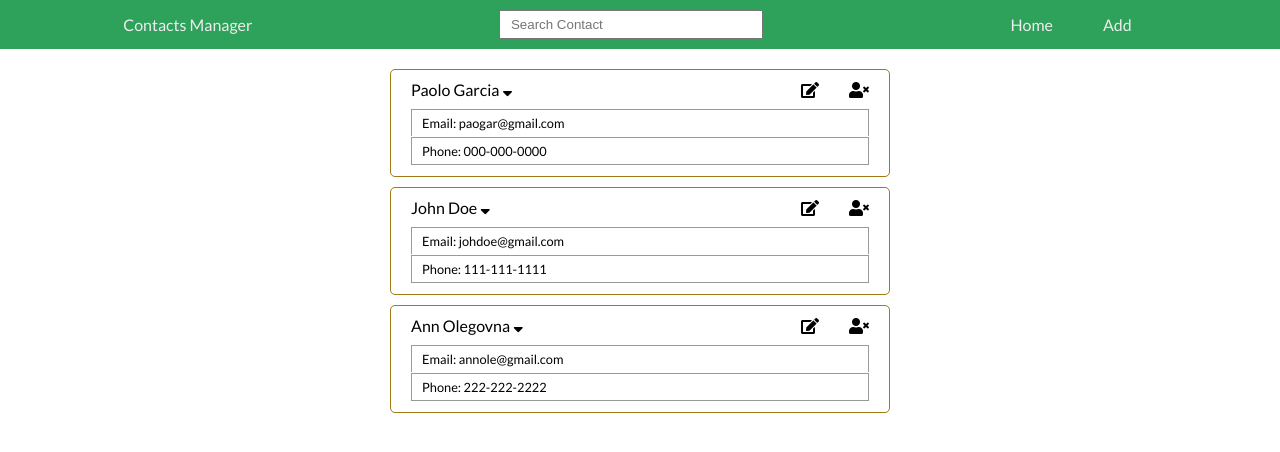
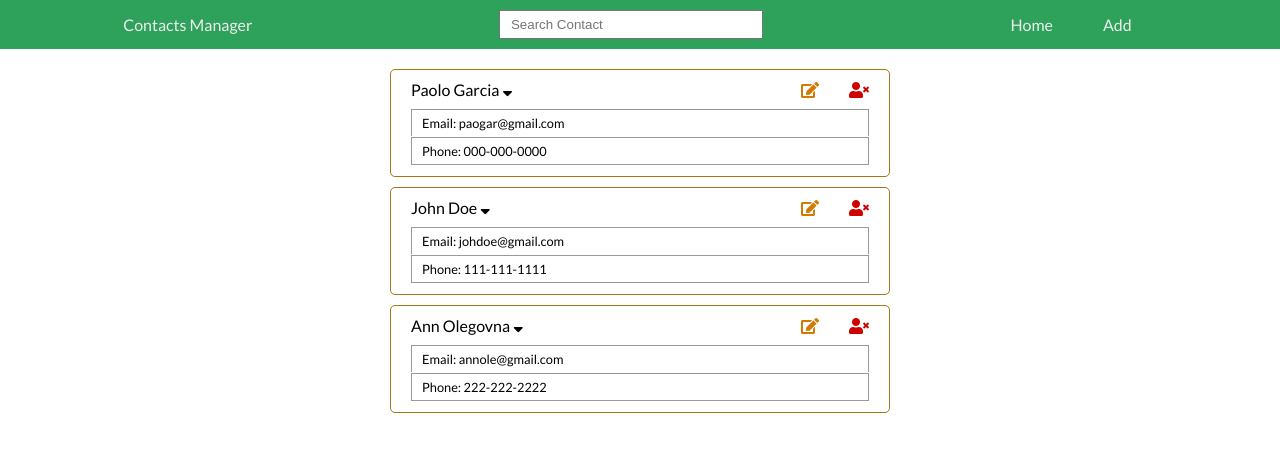
Before and after one commit to PaoloGarcia/manage-contacts, a React (Create React App) app: page / in a window 1280 px wide. Shown: the top 452 px of the page. Built offline with nearby package versions, Linux system fonts and the light colour scheme.

Commit message:
change color of icons for contact header

```diff
--- a/src/components/Contacts/contact.css
+++ b/src/components/Contacts/contact.css
@@ -25,6 +25,14 @@
     cursor: pointer;
 }
 
+.fa-edit {
+    color: rgb(212, 121, 2);
+}
+
+.fa-user-times {
+    color: rgb(207, 2, 2);
+}
+
 .contact-title {
     font-size: 1rem;
     font-weight: 100;
```
